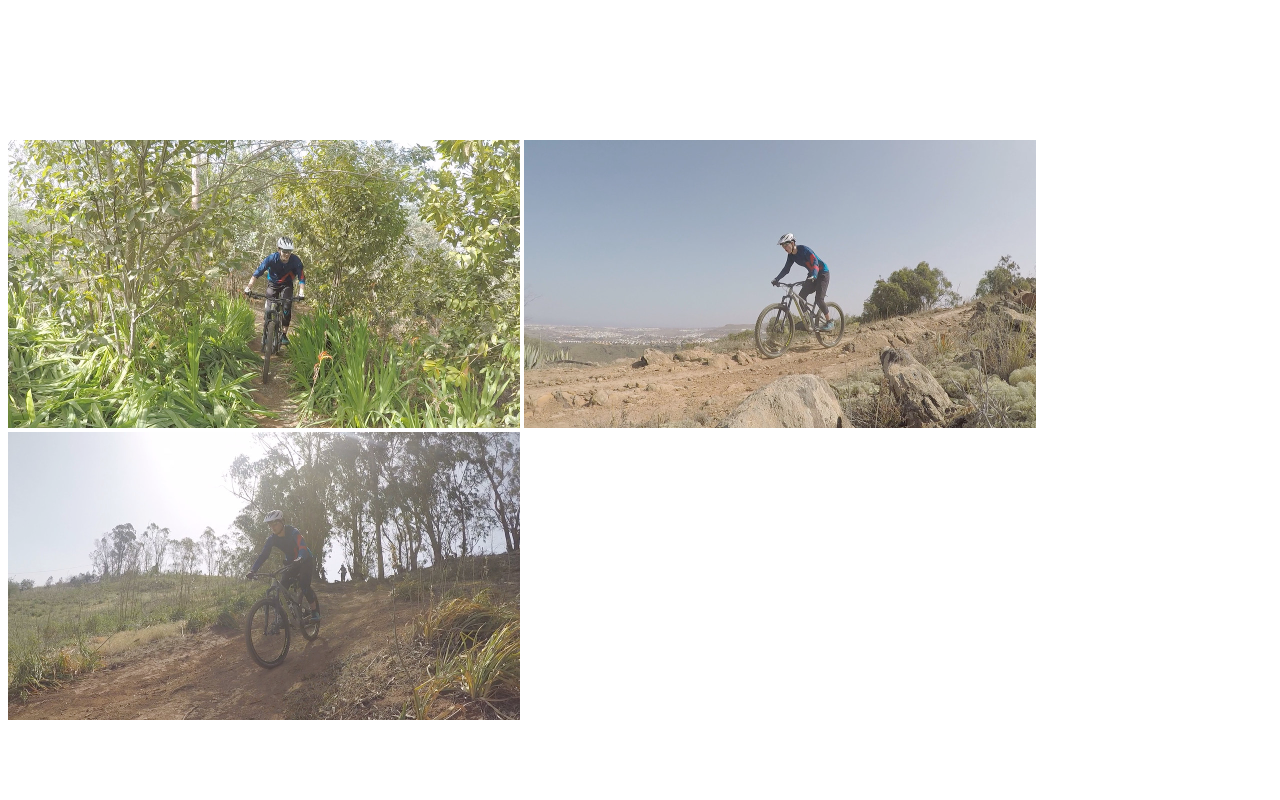
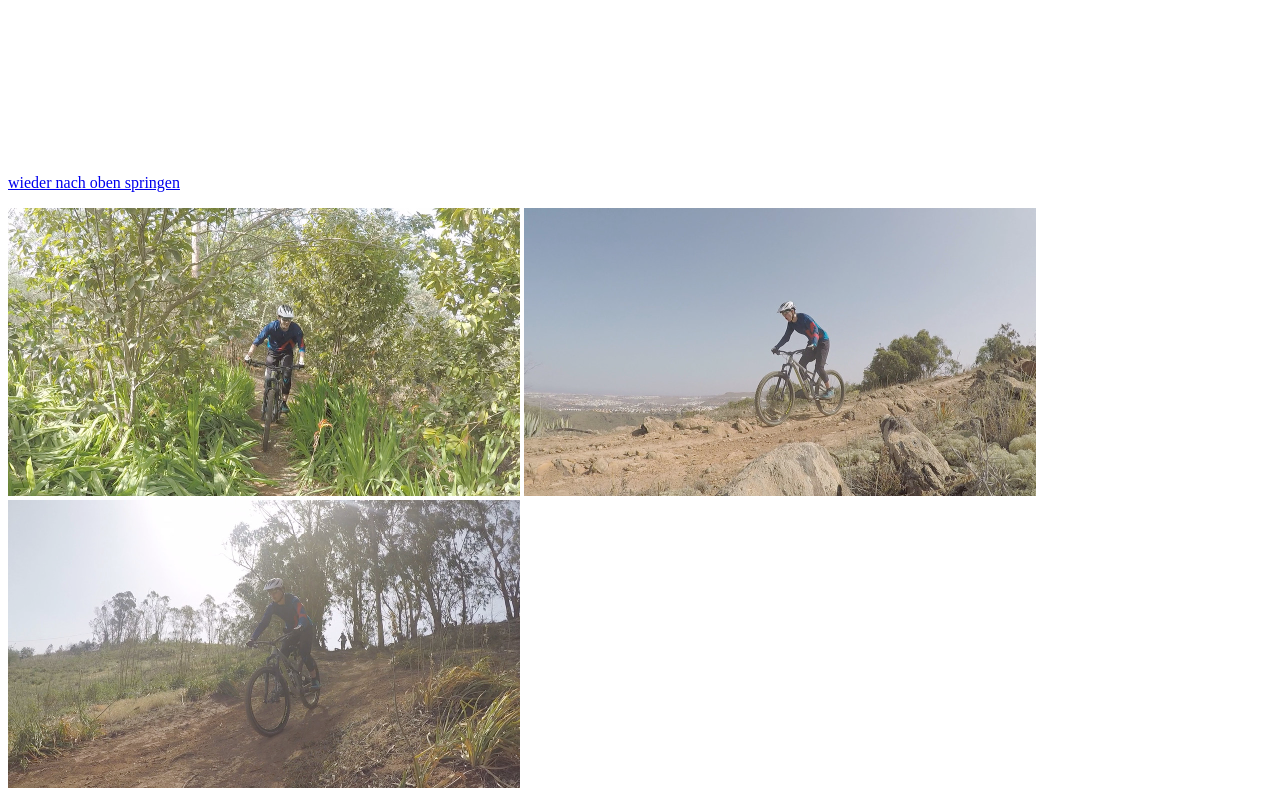
Before and after one commit to nikxwar/GIS-SoSe-2020, a plain HTML site: page Aufgaben/Aufgabe01/index.html in a window 1280 px wide. Shown: the part 2335-3135 px from the top of the page. Before the commit the page ends 3067 px from the top, so only its background shows below. Drawn offline with Linux system fonts and the light colour scheme.

Commit message:
Anchor Verlinkung nach oben hinzugefügt

```diff
--- a/Aufgaben/Aufgabe01/index.html
+++ b/Aufgaben/Aufgabe01/index.html
@@ -132,12 +132,11 @@
     <br>
     <br>
     <br>
-
+    <br>
+    <p> <a href="#übermich">wieder nach oben springen</a></p>
     <img src="mtb1.jpg" alt="Ich beim Mountainbiken" id="mtb" width="512px" height="288px">
     <img src="mtb2.jpg" alt="Ich nochmal beim Mountainbiken" width="512px" height="288px">
     <img src="mtb3.jpg" alt="Ich nochmal beim Mountainbiken" width="512px" height="288px">
-
-
 </body>
 
 </html>
```
